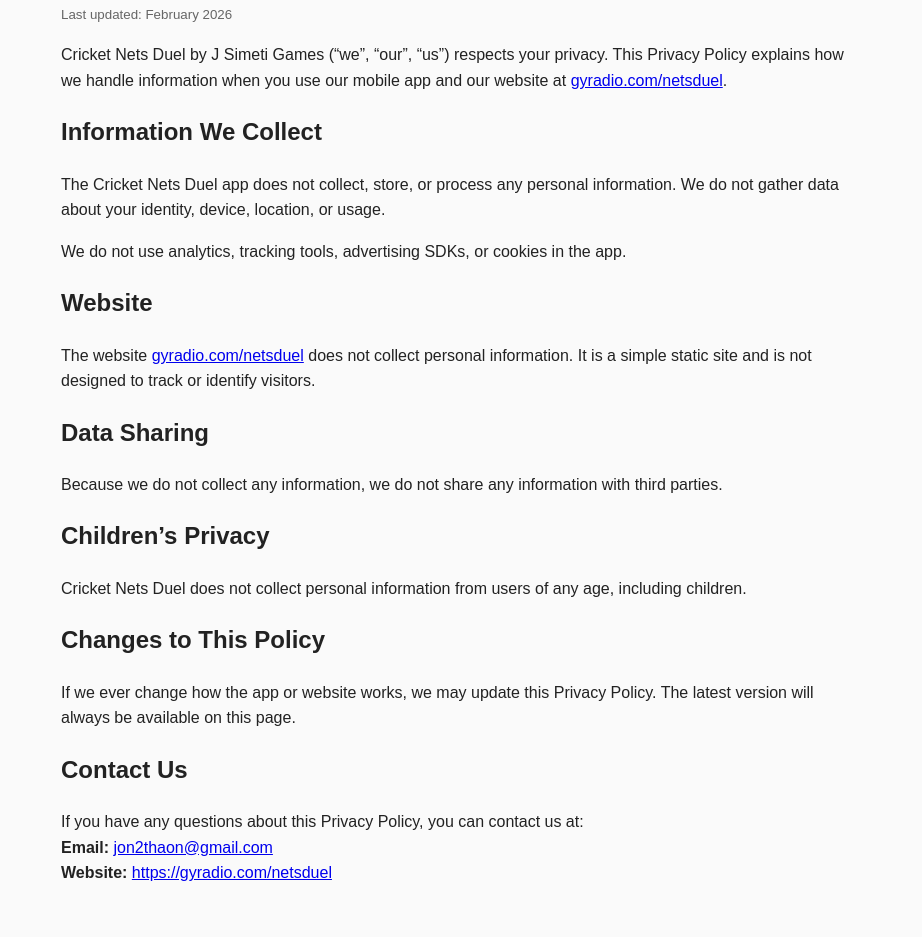
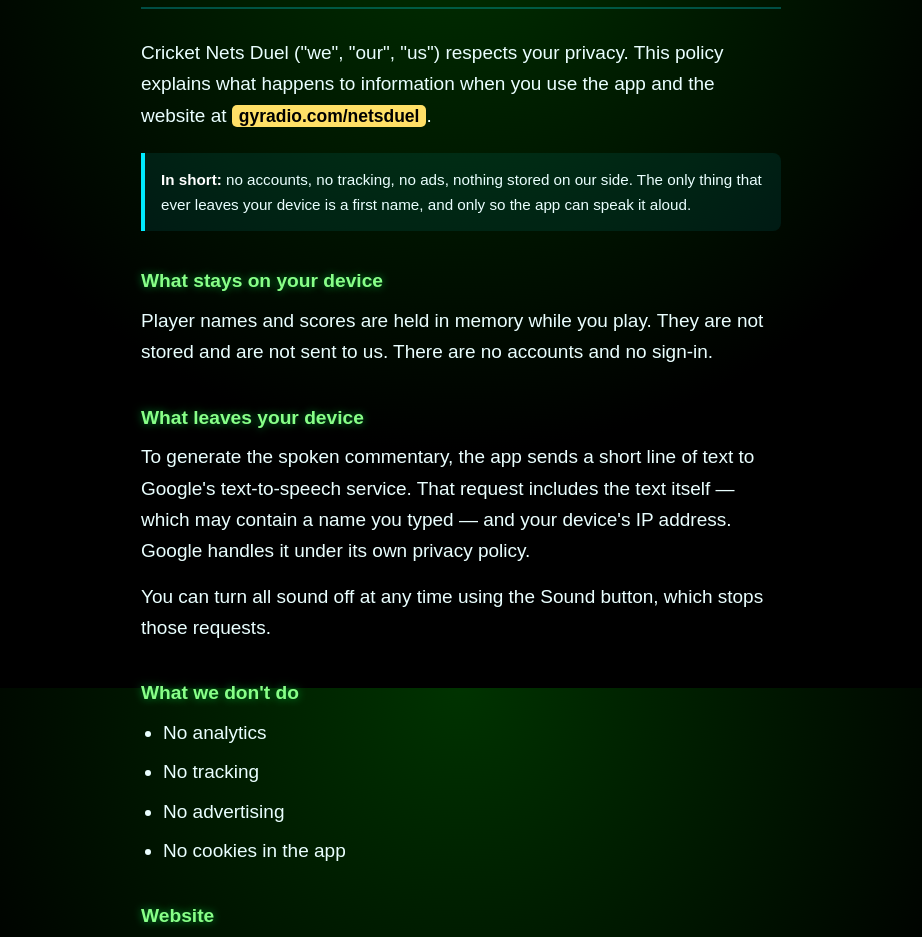
Before and after one commit to morkzd/gyradio, a plain HTML site: page CNDprivacy/index.html in a window 1280 px wide. Shown: the part 112-1049 px from the top of the page, without its empty margins (179-1101 px from the left). Drawn offline with Linux system fonts and the light colour scheme.

Commit message:
Revise Privacy Policy for Cricket Nets Duel
The Privacy Policy has been updated to clarify data handling practices, including what information is collected and shared, particularly regarding children's privacy and user rights.

```diff
--- a/CNDprivacy/index.html
+++ b/CNDprivacy/index.html
@@ -1,81 +1,156 @@
 <!DOCTYPE html>
 <html lang="en">
 <head>
-  <meta charset="UTF-8">
-  <title>Privacy Policy – Cricket Nets Duel</title>
-  <meta name="viewport" content="width=device-width, initial-scale=1">
-  <style>
+<meta charset="UTF-8">
+<meta name="viewport" content="width=device-width, initial-scale=1.0">
+<title>Privacy Policy — Cricket Nets Duel</title>
+<style>
+    html { -webkit-text-size-adjust: 100%; }
+
     body {
-      font-family: Arial, sans-serif;
-      max-width: 800px;
-      margin: 0 auto;
-      padding: 2rem;
-      line-height: 1.6;
-      background: #fafafa;
-      color: #222;
+        margin: 0;
+        padding: 32px 20px 64px;
+        background: radial-gradient(circle at top, #003300 0%, #000000 55%, #000000 100%);
+        background-attachment: fixed;
+        color: #eaffff;
+        font-family: Arial, Helvetica, sans-serif;
+        font-size: 19px;
+        line-height: 1.65;
     }
+
+    main {
+        max-width: 640px;
+        margin: 0 auto;
+    }
+
     h1 {
-      margin-bottom: 0.5rem;
+        font-size: 1.9rem;
+        line-height: 1.25;
+        color: #00eaff;
+        text-shadow: 0 0 12px #00eaff;
+        margin: 0 0 6px;
     }
-    small {
-      color: #666;
+
+    .updated {
+        color: #88ff88;
+        font-size: 0.95rem;
+        margin: 0 0 28px;
+        padding-bottom: 18px;
+        border-bottom: 2px solid #00eaff44;
     }
-  </style>
+
+    h2 {
+        font-size: 1.2rem;
+        color: #88ff88;
+        text-shadow: 0 0 8px #00ff5588;
+        margin: 34px 0 8px;
+    }
+
+    p { margin: 0 0 14px; }
+
+    ul {
+        margin: 0 0 14px;
+        padding-left: 22px;
+    }
+
+    li { margin-bottom: 8px; }
+
+    a {
+        color: #00eaff;
+        text-decoration: none;
+        border-bottom: 1px solid #00eaff88;
+        word-break: break-word;
+    }
+
+    a:hover {
+        color: #88ff88;
+        border-bottom-color: #88ff88;
+    }
+
+    strong { color: #ffffff; }
+
+    /* placeholders the author still needs to fill in */
+    .fill {
+        background: #ffe066;
+        color: #000;
+        padding: 1px 7px;
+        border-radius: 5px;
+        font-weight: bold;
+        font-size: 0.92em;
+        white-space: nowrap;
+    }
+
+    .note {
+        background: rgba(0, 234, 255, 0.08);
+        border-left: 4px solid #00eaff;
+        border-radius: 0 8px 8px 0;
+        padding: 14px 16px;
+        margin: 22px 0;
+        font-size: 0.95rem;
+    }
+
+    .note p:last-child { margin-bottom: 0; }
+
+    footer {
+        margin-top: 44px;
+        padding-top: 18px;
+        border-top: 2px solid #00eaff44;
+        font-size: 0.9rem;
+        color: #9fb4c4;
+    }
+
+    @media (max-width: 420px) {
+        body { font-size: 18px; padding: 24px 16px 48px; }
+        h1 { font-size: 1.6rem; }
+    }
+</style>
 </head>
 <body>
+<main>
 
 <h1>Privacy Policy</h1>
-<small>Last updated: February 2026</small>
+<p class="updated">Cricket Nets Duel &middot; Last updated: <span class="fill">November, 2026</span></p>
 
-<p>
-  Cricket Nets Duel by J Simeti Games (“we”, “our”, “us”) respects your privacy. This Privacy Policy explains how we handle information when you use our mobile app and our website at
-  <a href="https://gyradio.com/netsduel/">gyradio.com/netsduel</a>.
-</p>
+<p>Cricket Nets Duel ("we", "our", "us") respects your privacy. This policy explains what happens to information when you use the app and the website at <span class="fill">gyradio.com/netsduel</span>.</p>
 
-<h2>Information We Collect</h2>
+<div class="note">
+    <p><strong>In short:</strong> no accounts, no tracking, no ads, nothing stored on our side. The only thing that ever leaves your device is a first name, and only so the app can speak it aloud.</p>
+</div>
 
-<p>
-  The Cricket Nets Duel app does not collect, store, or process any personal information.
-  We do not gather data about your identity, device, location, or usage.
-</p>
+<h2>What stays on your device</h2>
+<p>Player names and scores are held in memory while you play. They are not stored and are not sent to us. There are no accounts and no sign-in.</p>
 
-<p>
-  We do not use analytics, tracking tools, advertising SDKs, or cookies in the app.
-</p>
+<h2>What leaves your device</h2>
+<p>To generate the spoken commentary, the app sends a short line of text to Google's text-to-speech service. That request includes the text itself — which may contain a name you typed — and your device's IP address. Google handles it under its own privacy policy.</p>
+<p>You can turn all sound off at any time using the Sound button, which stops those requests.</p>
+
+<h2>What we don't do</h2>
+<ul>
+    <li>No analytics</li>
+    <li>No tracking</li>
+    <li>No advertising</li>
+    <li>No cookies in the app</li>
+</ul>
 
 <h2>Website</h2>
+<p>The website is a static page. It does not set cookies. Our hosting provider keeps standard server logs, which include IP addresses, for security and reliability.</p>
 
-<p>
-  The website <a href="https://gyradio.com/netsduel/">gyradio.com/netsduel</a> does not collect personal information.
-  It is a simple static site and is not designed to track or identify visitors.
-</p>
+<h2>Children's privacy</h2>
+<p>The app is suitable for all ages and has no accounts. The only personal detail ever transmitted is a first name typed on the setup screen, and only to generate audio. Nothing is stored, so there is no profile of a child to build up over time.</p>
 
-<h2>Data Sharing</h2>
+<h2>Your rights</h2>
+<p>Because we hold no data ourselves, there is no stored record to request, correct or erase. Requests made to Google under its policy are handled by Google.</p>
 
-<p>
-  Because we do not collect any information, we do not share any information with third parties.
-</p>
+<h2>Changes to this policy</h2>
+<p>If the app's behaviour changes, this policy will be updated on this page and the date above revised.</p>
 
-<h2>Children’s Privacy</h2>
+<h2>Contact</h2>
+<p>Questions about this policy: <span class="fill">jon2thaon@gmail.com</span></p>
 
-<p>
-  Cricket Nets Duel does not collect personal information from users of any age, including children.
-</p>
+<footer>
+    <p>Cricket Nets Duel. <a href="<span class="fill">gyradio.com/netsduel</span>">Back to the site</a></p>
+</footer>
 
-<h2>Changes to This Policy</h2>
-
-<p>
-  If we ever change how the app or website works, we may update this Privacy Policy.
-  The latest version will always be available on this page.
-</p>
-
-<h2>Contact Us</h2>
-
-<p>
-  If you have any questions about this Privacy Policy, you can contact us at:<br>
-  <strong>Email:</strong> <a href="mailto:jon2thaon@gmail.com">jon2thaon@gmail.com</a><br>
-  <strong>Website:</strong> <a href="https://gyradio.com/netsduel/">https://gyradio.com/netsduel</a>
-</p>
-
+</main>
 </body>
 </html>
```
